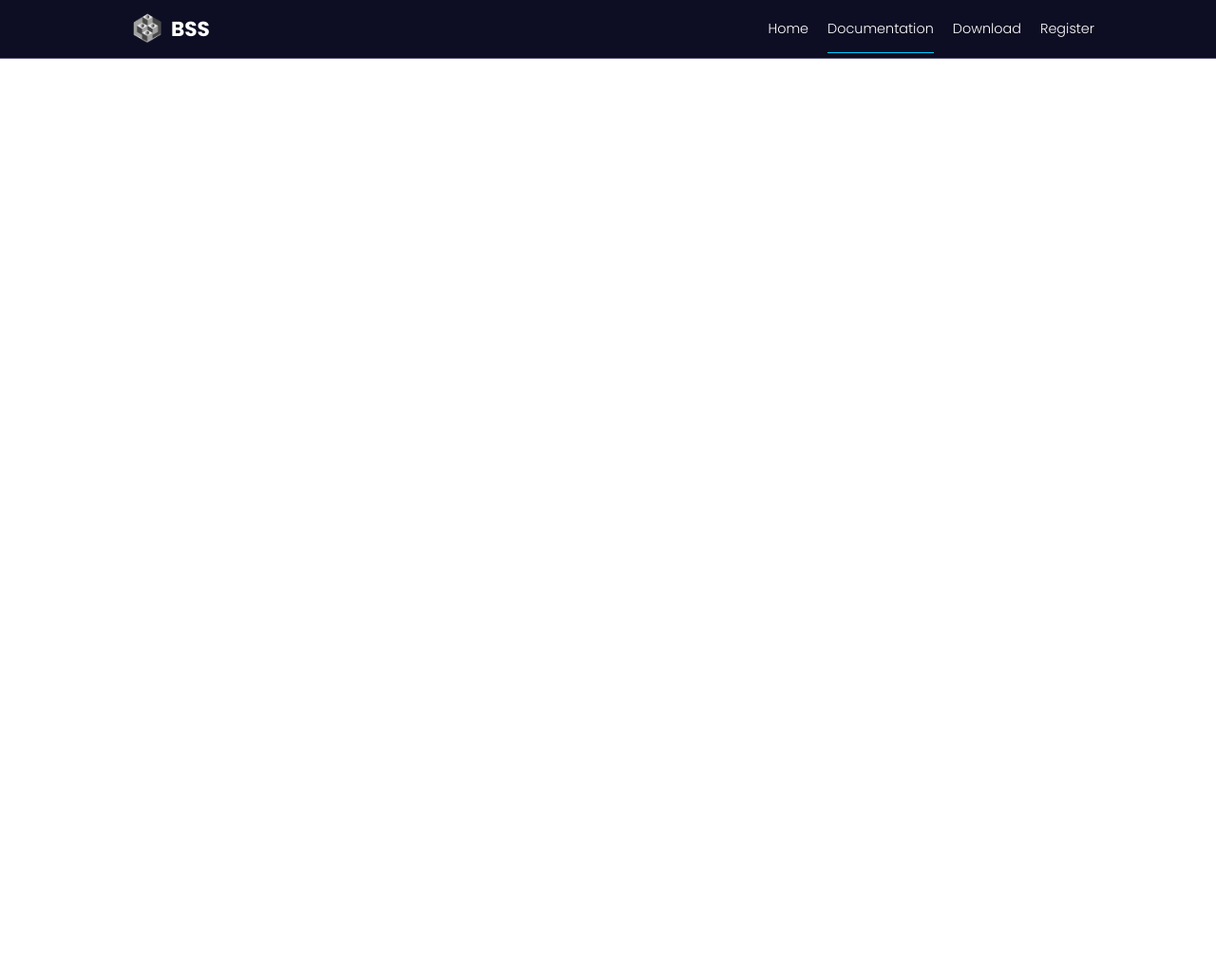
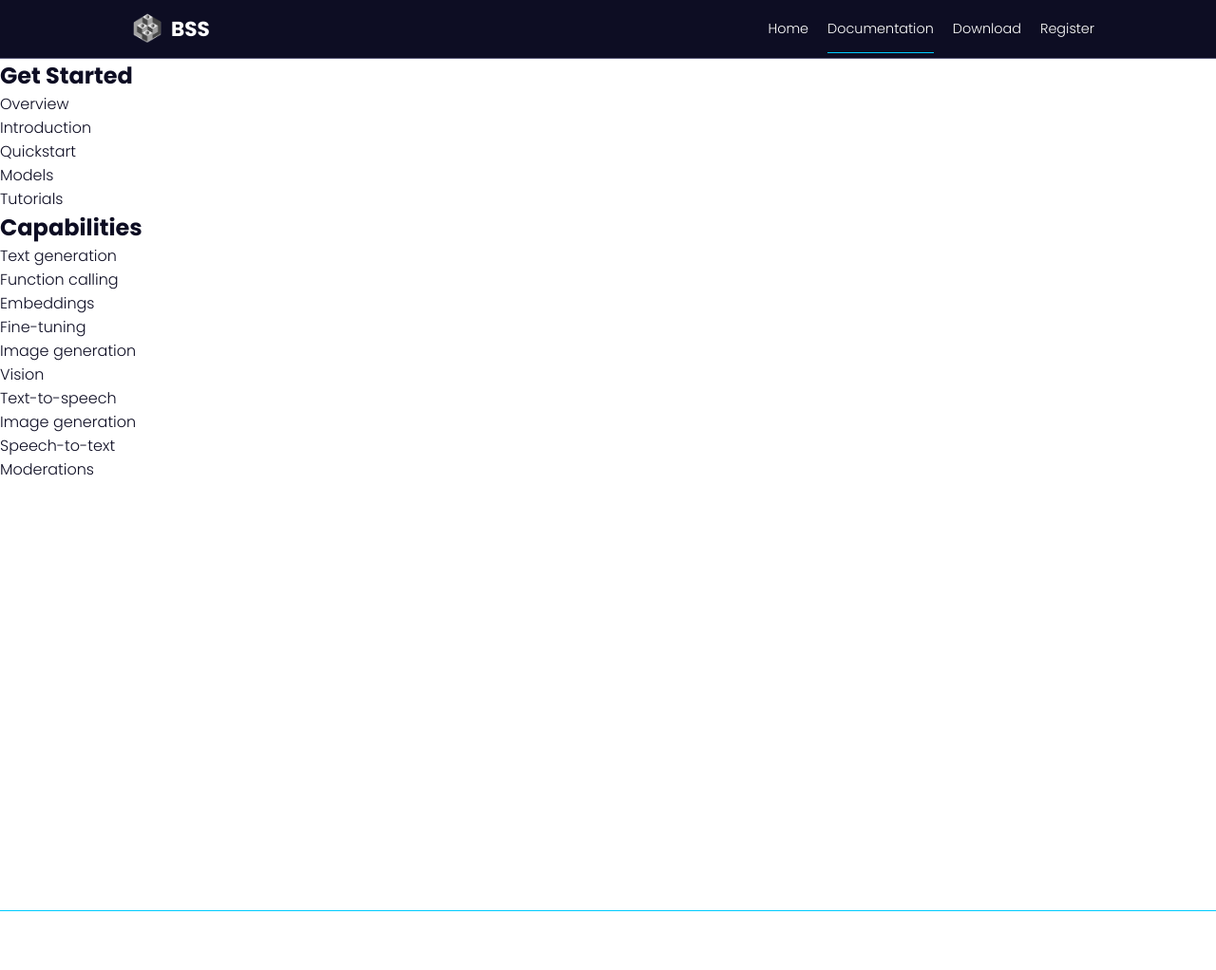
Before and after one commit to mendozajpd/BlockchainPractice, a Flask app: page /documentation in a window 1280 px wide. Shown: the whole page at 95% size. Run offline with Flask 3, Linux system fonts and the light colour scheme.

Commit message:
Added Tab Icon

```diff
--- a/templates/html/documentation.html
+++ b/templates/html/documentation.html
@@ -6,8 +6,9 @@
     <meta name="viewport" content="width=device-width, initial-scale=1.0">
     <title>Documentation</title>
     <link rel="stylesheet" href="{{ url_for('static', filename='css/documentation.css') }}">
+    <link rel="icon" href="{{ url_for('static', filename='logo.png') }}" type="image/png">
 </head>
-
+<link rel="icon" href="{{ url_for('static', filename='img/logo.png') }}">
 <body>
     <nav>
         <div class="logo">
@@ -23,9 +24,38 @@
         </ul>
     </nav>
     <div class="container">
+
         <aside>
-            <div class="content"></div>
+
+            <div class="list-container get-started">
+                <h1>Get Started</h1>
+                <ul>
+                    <li id="active">Overview</li>
+                    <li>Introduction</li>
+                    <li>Quickstart</li>
+                    <li>Models</li>
+                    <li>Tutorials</li>
+                </ul>
+            </div>
+
+            <div class="list-container capabilities">
+                <h1>Capabilities</h1>
+                <ul>
+                    <li>Text generation</li>
+                    <li>Function calling</li>
+                    <li>Embeddings</li>
+                    <li>Fine-tuning</li>
+                    <li>Image generation</li>
+                    <li>Vision</li>
+                    <li>Text-to-speech</li>
+                    <li>Image generation</li>
+                    <li>Speech-to-text</li>
+                    <li>Moderations</li>
+                </ul>
+            </div>
+
         </aside>
+
         <section>
             <div class="content"></div>
         </section>
--- a/templates/html/download.html
+++ b/templates/html/download.html
@@ -7,6 +7,7 @@
     <title>Download</title>
     <link rel="stylesheet" href="{{ url_for('static', filename='css/particle.css') }}">
     <link rel="stylesheet" href="{{ url_for('static', filename='css/download.css') }}">
+    <link rel="icon" href="{{ url_for('static', filename='img/logo.png') }}" type="image/png">
 </head>
 
 <body>
--- a/templates/html/index.html
+++ b/templates/html/index.html
@@ -8,6 +8,7 @@
         <!--    <link rel="stylesheet" href="css/particle.css">-->
         <link rel="stylesheet" href="{{ url_for('static', filename='css/index.css') }}">
     <link rel="stylesheet" href="{{ url_for('static', filename='css/particle.css') }}">
+    <link rel="icon" href="{{ url_for('static', filename='img/logo.png') }}" type="image/png">
 </head>
 
 <body>
--- a/templates/html/register.html
+++ b/templates/html/register.html
@@ -7,6 +7,7 @@
     <title>Register</title>
     <link rel="stylesheet" href="{{ url_for('static', filename='css/particle.css') }}">
     <link rel="stylesheet" href="{{ url_for('static', filename='css/register.css') }}">
+    <link rel="icon" href="{{ url_for('static', filename='img/logo.png') }}" type="image/png">
 </head>
 
 <body>
```
